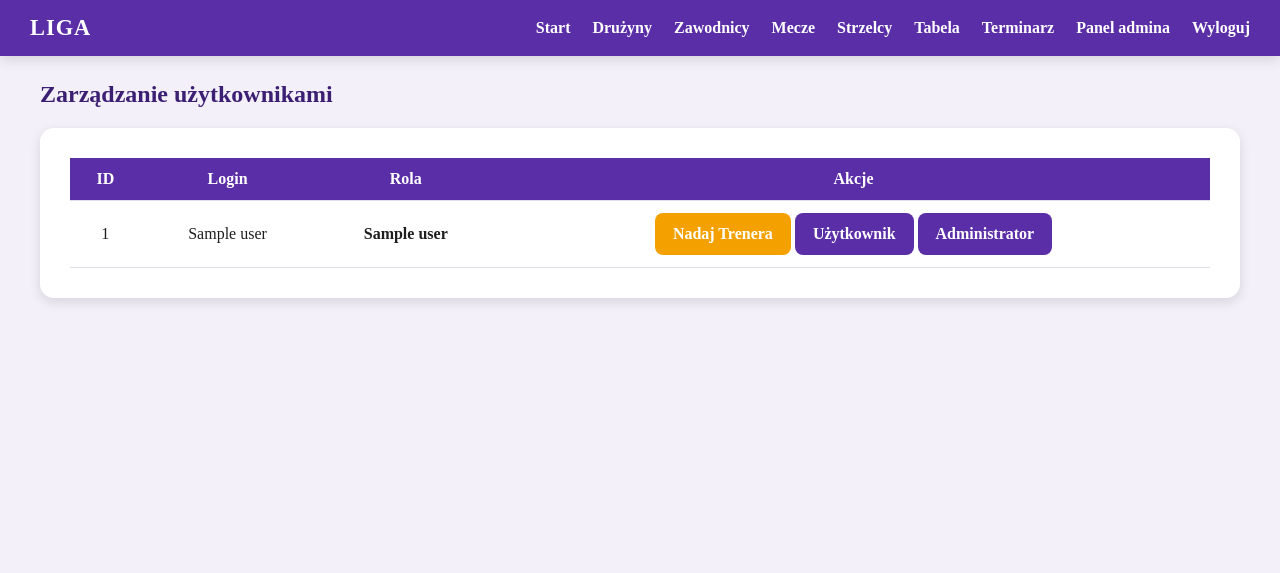
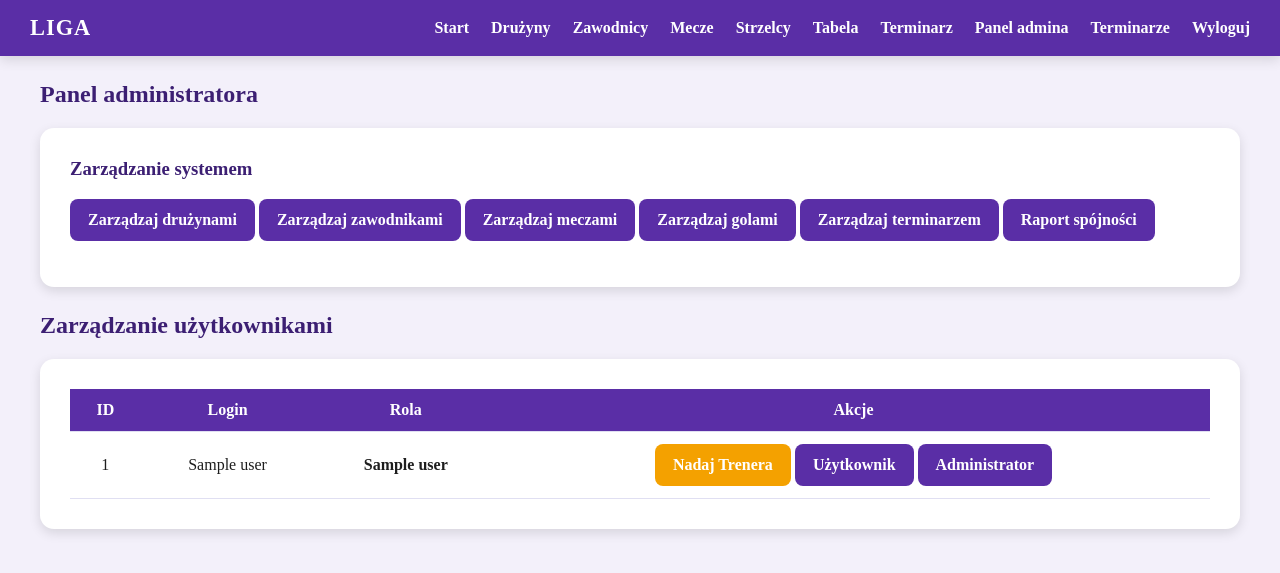
Before and after one commit to KatarzynaAdamskaDev/cloud-application, a Flask app: template templates/admin.html in a window 1280 px wide. Shown: the top 573 px of the page. Run offline with Flask 3, Linux system fonts and the light colour scheme; the visitor is signed in with stand-in values (Sample User, id 1); the template is opened without the code that fills it: most values are stand-ins (such as "Sample title", 1, 10 or a date in 2020).

Commit message:
Update admin.html

```diff
--- a/templates/admin.html
+++ b/templates/admin.html
@@ -14,7 +14,7 @@
     </div>
 
     <div class="nav-right">
-         <a href="{{ url_for('index') }}">Start</a>
+        <a href="{{ url_for('index') }}">Start</a>
         <a href="{{ url_for('druzyny_list') }}">Drużyny</a>
         <a href="{{ url_for('zawodnicy_list') }}">Zawodnicy</a>
         <a href="{{ url_for('mecze_list') }}">Mecze</a>
@@ -32,6 +32,7 @@
 
         {% if session.get('rola') == 'Administrator' %}
             <a href="{{ url_for('admin_panel') }}">Panel admina</a>
+            <a href="{{ url_for('admin_terminarze') }}">Terminarze</a>
         {% endif %}
 
         {% if session.get('user_login') %}
@@ -41,6 +42,21 @@
 </nav>
 
 <div class="container">
+
+    <h2>Panel administratora</h2>
+
+    <div class="card">
+        <h3>Zarządzanie systemem</h3>
+
+        <p>
+            <a class="btn" href="{{ url_for('admin_druzyny') }}">Zarządzaj drużynami</a>
+            <a class="btn" href="{{ url_for('admin_zawodnicy') }}">Zarządzaj zawodnikami</a>
+            <a class="btn" href="{{ url_for('admin_mecze') }}">Zarządzaj meczami</a>
+            <a class="btn" href="{{ url_for('admin_gole') }}">Zarządzaj golami</a>
+            <a class="btn" href="{{ url_for('admin_terminarze') }}">Zarządzaj terminarzem</a>
+            <a class="btn" href="{{ url_for('admin_raport_spojnosc') }}">Raport spójności</a>
+        </p>
+    </div>
 
     <h2>Zarządzanie użytkownikami</h2>
 
@@ -67,6 +83,10 @@
                         <a class="btn" href="{{ url_for('promote', uid=user[0], role='Administrator') }}">Administrator</a>
                     </td>
                 </tr>
+                {% else %}
+                <tr>
+                    <td colspan="4">Brak użytkowników.</td>
+                </tr>
                 {% endfor %}
             </tbody>
         </table>
```
